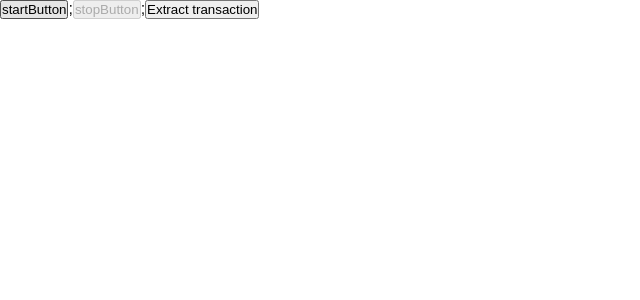
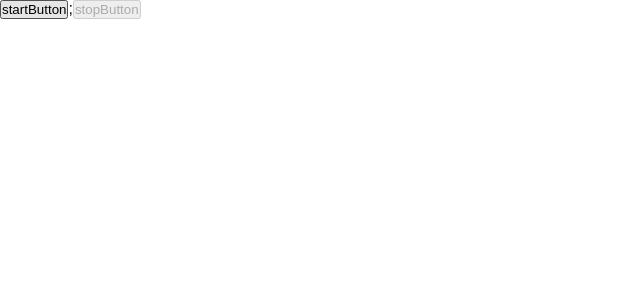
Before and after one commit to bashar-karoury/ai-transact, a Next.js app: page /voice in a window 1280 px wide. Shown: the top 300 px of the page, without its empty margins (0-640 px from the left). Built offline with nearby package versions, Linux system fonts and the light colour scheme; what @stackframe/stack would draw is missing.

Commit message:
Take out audio url and player

```diff
--- a/src/Components/RecordTransactionButton.tsx
+++ b/src/Components/RecordTransactionButton.tsx
@@ -11,7 +11,6 @@ export default function RecordTransactionButton({
 }: RecordTransactionButtonProps) {
   let audioChunks: BlobPart[] = [];
   const mediaRecorderRef = useRef<MediaRecorder | null>(null);
-  const [audioUrl, setAudioUrl] = useState<string | null>(null);
   const [audioblob, setAudioblob] = useState<Blob | null>(null);
   const [isRecording, setIsRecording] = useState(false);
 
@@ -27,9 +26,6 @@ export default function RecordTransactionButton({
       const audioBlob = new Blob(audioChunks, { type: "audio/webm" });
       console.log(audioBlob);
       audioChunks = [];
-      const newAudioUrl = URL.createObjectURL(audioBlob);
-      console.log(newAudioUrl);
-      setAudioUrl(newAudioUrl);
       setAudioblob(audioBlob);
     };
 
@@ -62,8 +58,6 @@ export default function RecordTransactionButton({
       <button onClick={stopButtonHandler} disabled={!isRecording}>
         stopButton
       </button>
-      ;{audioUrl && <audio src={audioUrl} controls />}
-      <button onClick={extractHandler}>Extract transaction</button>
     </>
   );
 }
```
